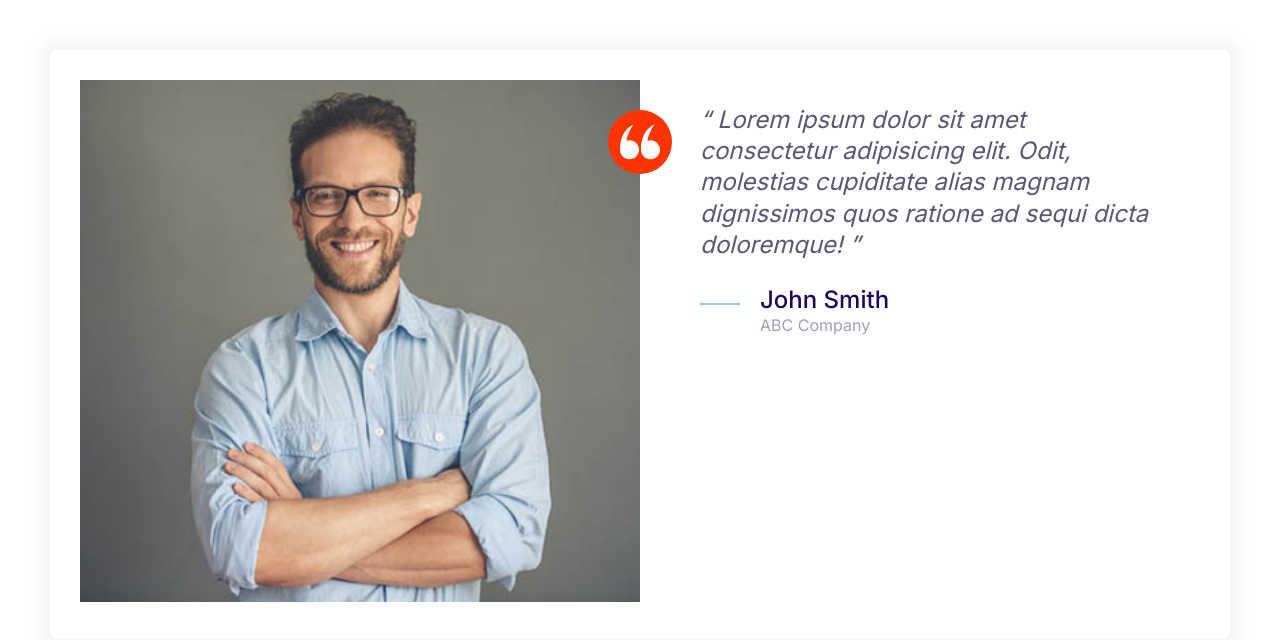
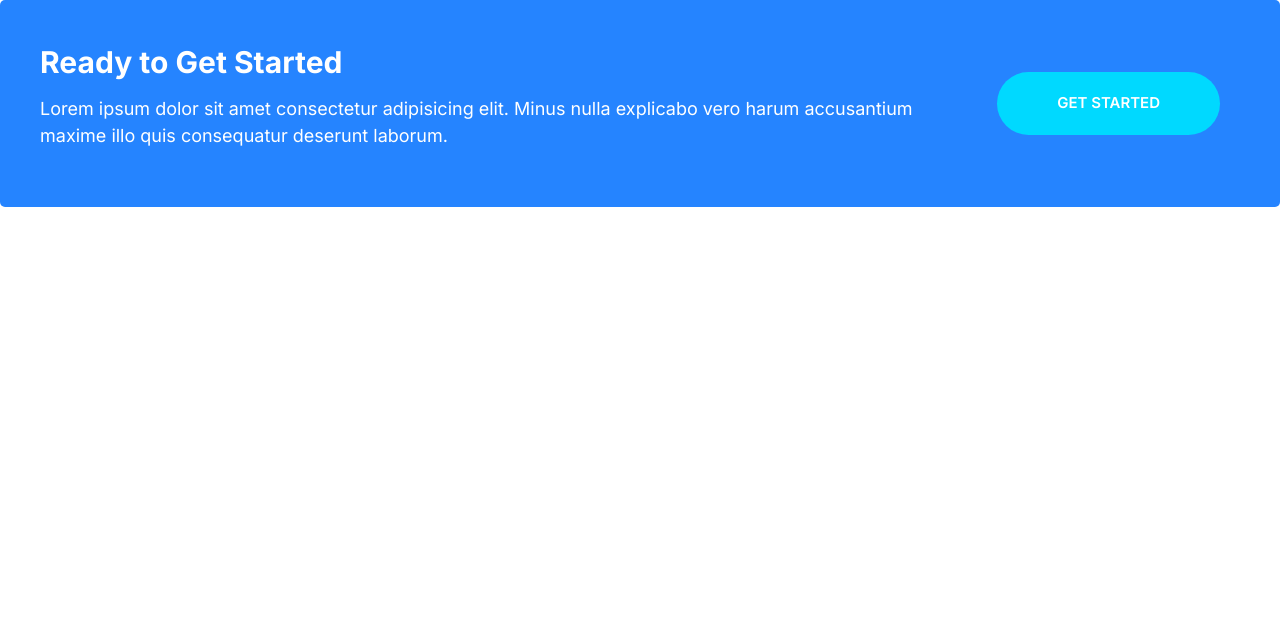
Before and after one commit to Magus-programmer/Clould-hosting, a plain HTML site: page index.html in a window 1280 px wide. Drawn offline with Linux system fonts and the light colour scheme.

Commit message:
Define the callouts.

```diff
--- a/css/styles.css
+++ b/css/styles.css
@@ -252,6 +252,11 @@ a {
   color: #fff;
 }
 
+.btn--stretched {
+  padding-left: 6rem;
+  padding-right: 6rem;
+}
+
 @media screen and (min-width: 1024px) {
   .btn {
     font-size: 1.5rem;
@@ -489,3 +494,44 @@ a {
     margin-left: 6rem;
   }
 }
+
+/* Callouts */
+.callout {
+  padding: 4rem;
+  border-radius: 5px;
+}
+
+.callout--primary {
+  background: var(--color-primary);
+  color: #fff;
+}
+
+.callout__heading {
+  color: #fff;
+  margin-top: 0;
+  font-size: 3rem;
+}
+
+.callout .btn {
+  justify-self: center;
+  align-self: center;
+}
+
+.callout__content {
+  text-align: center;
+}
+
+@media screen and (min-width: 768px) {
+  .callout .grid--1x2 {
+    grid-template-columns: 1fr auto;
+  }
+
+  .callout__content {
+    text-align: left;
+  }
+
+  .callout .btn {
+    justify-self: start;
+    margin: 0 2rem;
+  }
+}
--- a/index.html
+++ b/index.html
@@ -13,37 +13,18 @@
     <link rel="stylesheet" href="css/normalize.css" />
     <link rel="stylesheet" href="css/styles.css" />
   </head>
-  <body style="padding: 5rem">
-    <div class="card testimonial">
+  <body>
+    <div class="callout callout--primary">
       <div class="grid grid--1x2">
-        <div class="testimonial__image">
-          <img src="images/testimonial.jpg" alt="A happy, smiling customer" />
-          <span class="icon-container icon-container--accent">
-            <svg class="icon icon--white con--small">
-              <use xlink:href="images/sprite.svg#quotes"></use>
-            </svg>
-          </span>
+        <div class="callout__content">
+          <h2 class="callout__heading">Ready to Get Started</h2>
+          <p>
+            Lorem ipsum dolor sit amet consectetur adipisicing elit. Minus nulla
+            explicabo vero harum accusantium maxime illo quis consequatur
+            deserunt laborum.
+          </p>
         </div>
-        <blockquote class="quote">
-          <p class="quote__text">
-            Lorem ipsum dolor sit amet consectetur adipisicing elit. Odit,
-            molestias cupiditate alias magnam dignissimos quos ratione ad sequi
-            dicta doloremque!
-          </p>
-          <footer>
-            <div class="media">
-              <div class="media__image">
-                <svg class="icon icon--primary quote__line">
-                  <use xlink:href="images/sprite.svg#line"></use>
-                </svg>
-              </div>
-              <div class="media__body">
-                <h3 class="media__title quote__author">John Smith</h3>
-                <p class="quote__organization">ABC Company</p>
-              </div>
-            </div>
-          </footer>
-        </blockquote>
+        <a href="#" class="btn btn--secondary btn--stretched">Get Started</a>
       </div>
     </div>
   </body>
```
Also changed, not shown: components/callouts.html (added, +13 -0 lines).
